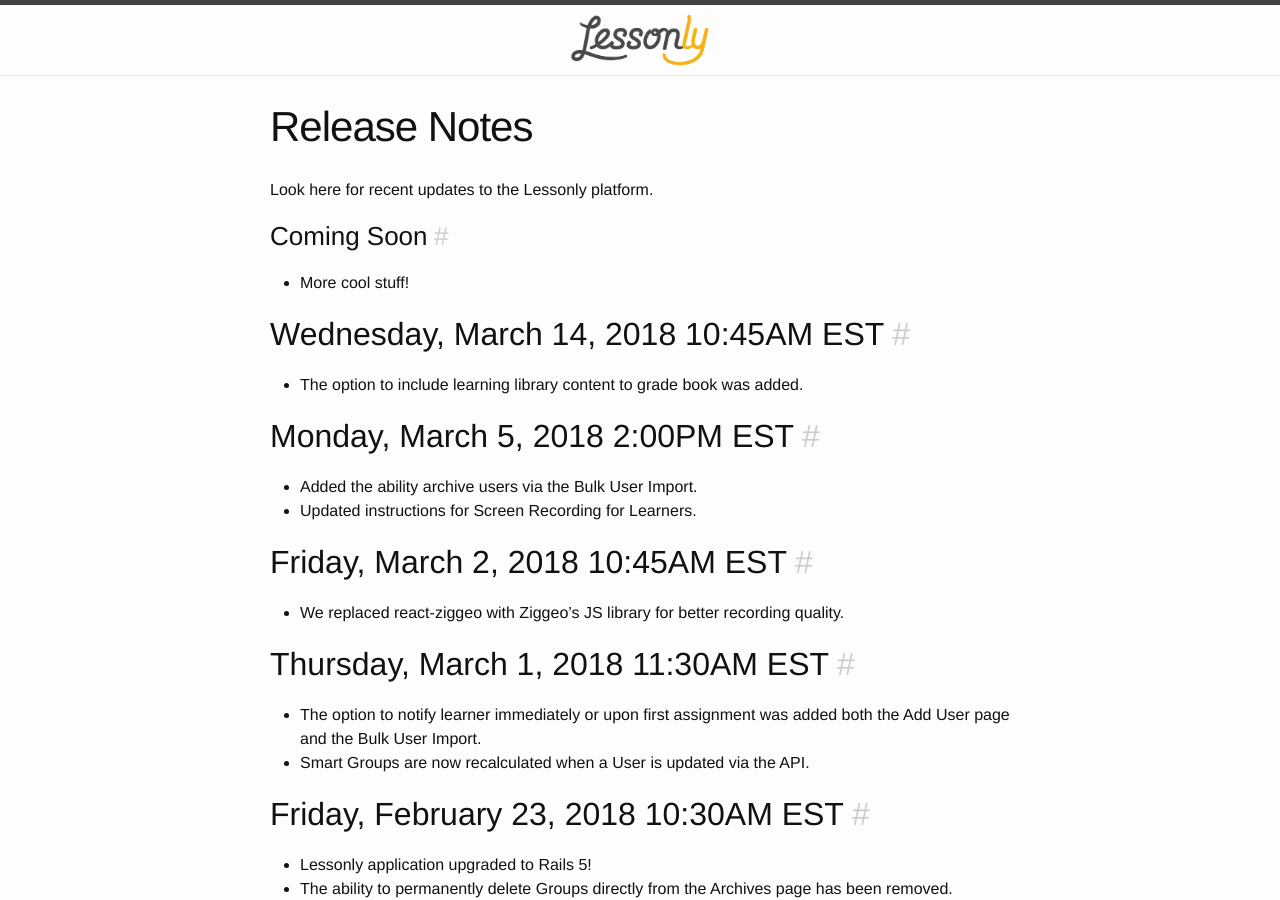
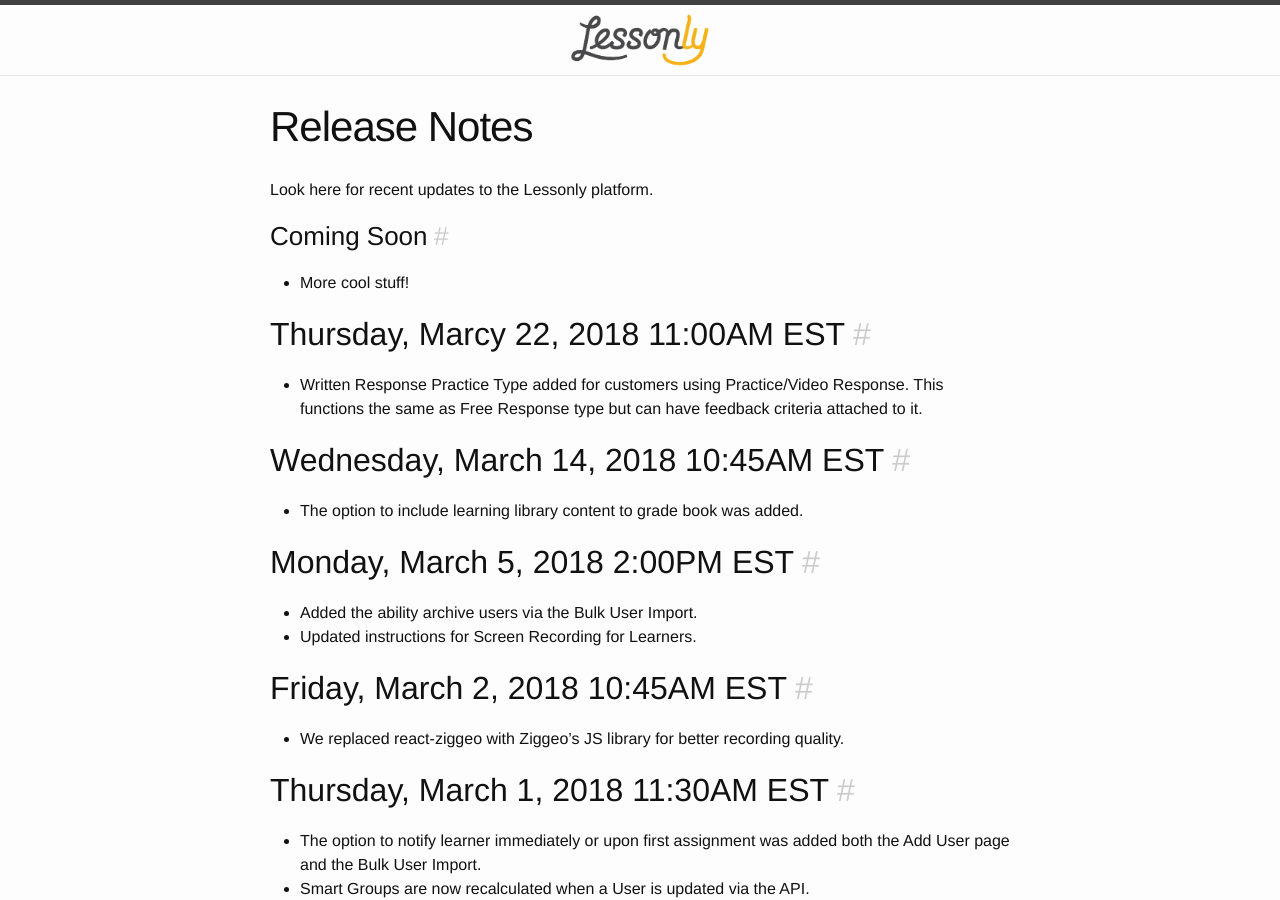
Before and after one commit to isabella232/lessonly.github.io, a Jekyll site: the page built from release-notes.md, in a window 1280 px wide and 900 px high. Built offline with Jekyll 4.4.1, drawn with Linux system fonts in a browser that asks for light colours.

Commit message:
Update release-notes.md

```diff
--- a/release-notes.md
+++ b/release-notes.md
@@ -7,6 +7,9 @@
 
 ### Coming Soon
 - More cool stuff!
+
+## Thursday, Marcy 22, 2018 11:00AM EST
+- Written Response Practice Type added for customers using Practice/Video Response. This functions the same as Free Response type but can have feedback criteria attached to it.
 
 ## Wednesday, March 14, 2018 10:45AM EST
 - The option to include learning library content to grade book was added.
```
